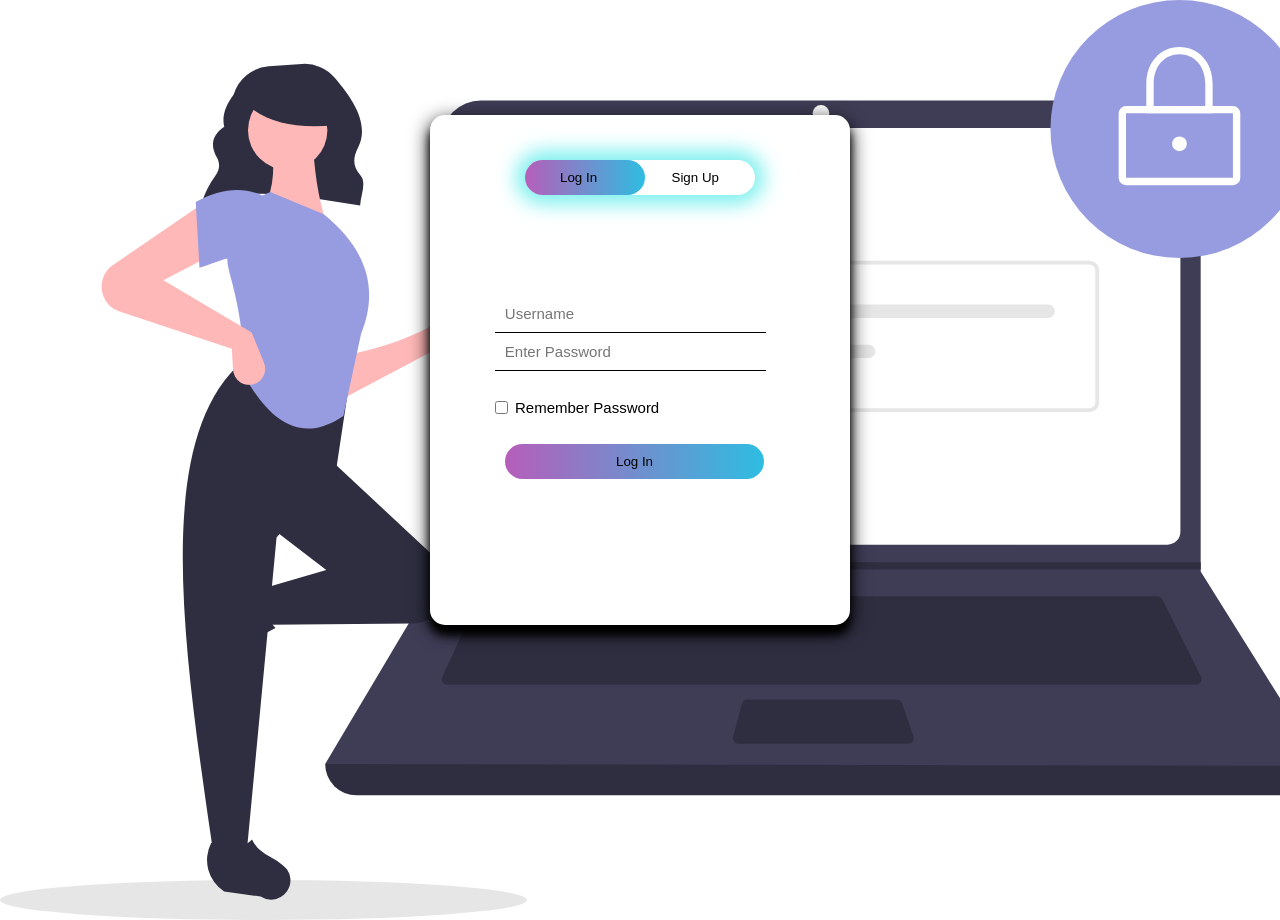
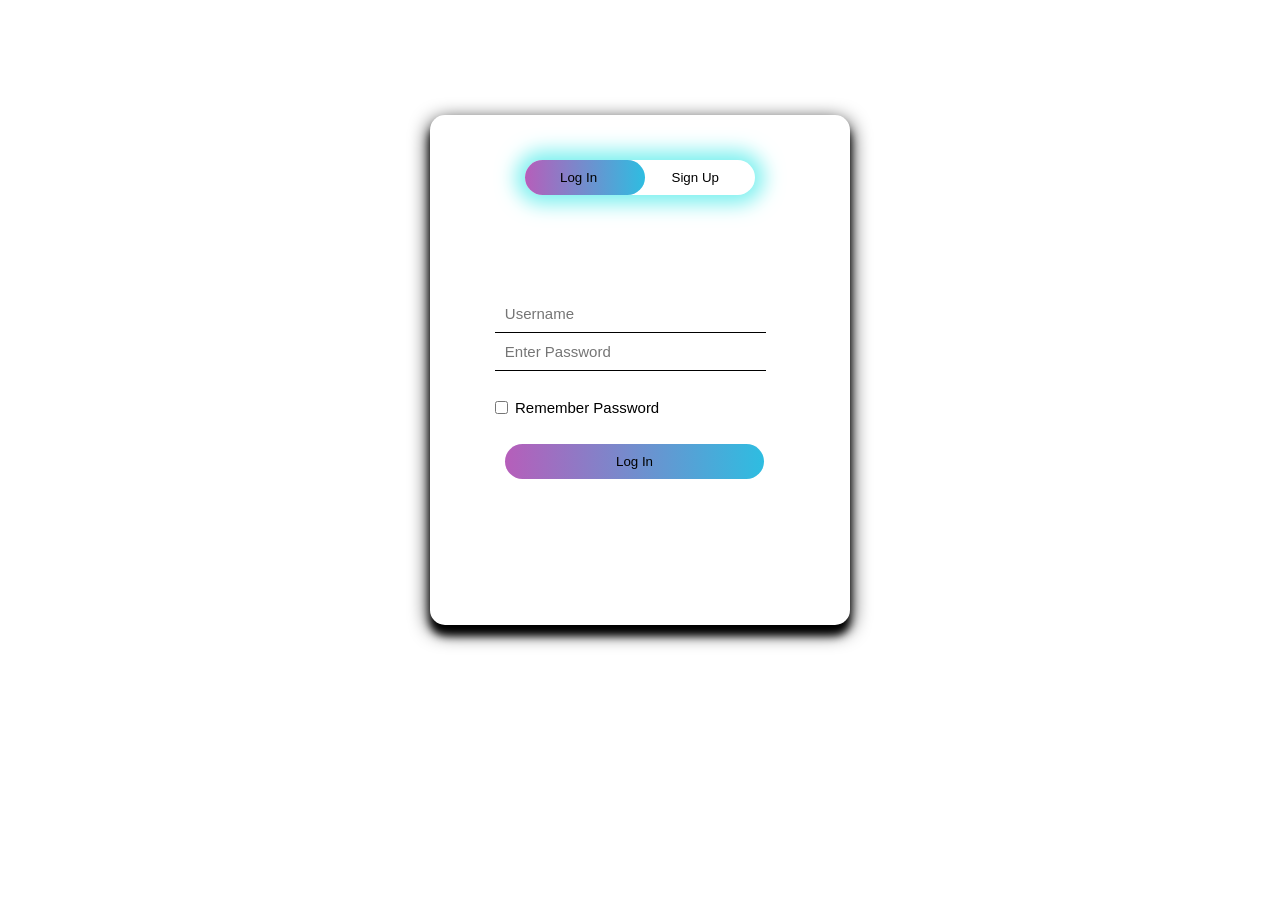
Before and after one commit to SMD-1/Registration, a plain HTML site: page index.html in a window 1280 px wide. Drawn offline with Linux system fonts and the light colour scheme.

Commit message:
Update style_1.css

```diff
--- a/style_1.css
+++ b/style_1.css
@@ -7,7 +7,7 @@
 
 	height:115%;
 	width:100%;
-	background-image: linear-gradient(rgba(0,0,0,0),rgba(0,0,0,0)), url("backimg.svg");
+	background-image: linear-gradient(rgba(0,0,0,0),rgba(0,0,0,0));
 	background-size: cover;
 	position: absolute;
 
```
